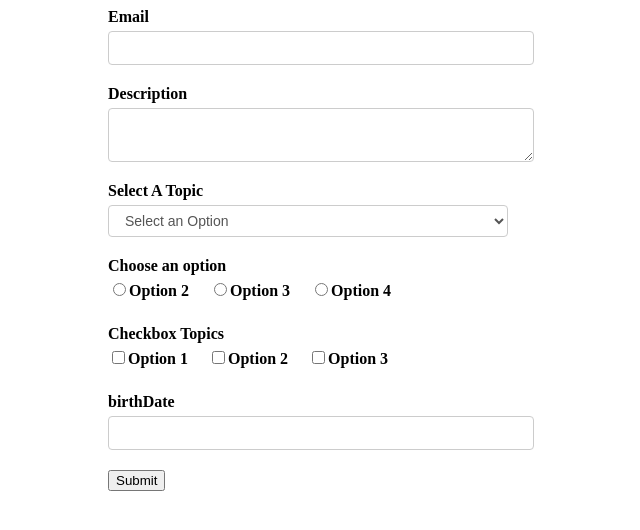
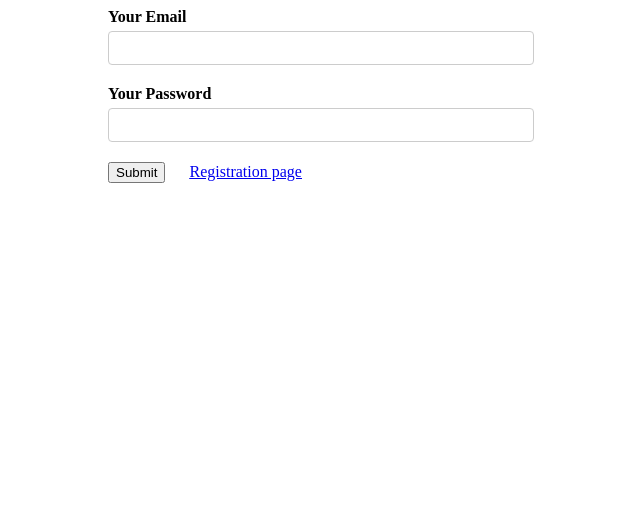
Before and after one commit to jahan-nusrat/formik-practice, a React (Create React App) app: page /login in a window 1280 px wide. Shown: the top 530 px of the page, without its empty margins (319-959 px from the left). Built offline with nearby package versions, Linux system fonts and the light colour scheme.

Commit message:
login form done

```diff
--- a/package.json
+++ b/package.json
@@ -11,6 +11,7 @@
     "react": "^16.13.1",
     "react-datepicker": "^3.3.0",
     "react-dom": "^16.13.1",
+    "react-router-dom": "^5.2.0",
     "react-scripts": "3.4.3",
     "yup": "^0.32.8"
   },
--- a/src/App.js
+++ b/src/App.js
@@ -1,10 +1,27 @@
 import React from 'react'
-import FormikContainer from './components/FormikContainer'
+import {BrowserRouter as Router, Switch, Route} from 'react-router-dom'
+import routes from './routes'
 
 const App = () => {
     return (
         <div className='App'>
-            <FormikContainer />
+            <Router>
+                <Switch>
+                    {
+                        routes.map((route, idx) => {
+                            return (
+                                <Route
+                                    key = {idx}
+                                    path = {route.path}
+                                    name = {route.name}
+                                    component = {route.component}
+                                    exact = {route.exact}
+                                />
+                            )
+                        })
+                    }
+                </Switch>
+            </Router>
         </div>
     )
 }
--- a/src/components/CheckBoxGroup.js
+++ b/src/components/CheckBoxGroup.js
@@ -10,7 +10,6 @@ const CheckBoxGroup = (props) => {
             <Field name={name} id={name} {...rest}>
                 {
                     ({field}) => {
-                        console.log(field)
                         return options.map(option=>{
                             return (
                                 <React.Fragment key={option.key}>
--- a/src/components/FormikContainer.js
+++ b/src/components/FormikContainer.js
@@ -2,6 +2,7 @@ import React from 'react'
 import {Formik, Form } from 'formik'
 import * as Yup from 'yup'
 import Formikontrol from './Formikontrol'
+import { Link } from 'react-router-dom'
 
 const FormikContainer = () => {
     const dropdownOptions = [
@@ -85,6 +86,12 @@ const FormikContainer = () => {
                                 name='birthDate'
                             />
                             <button className="btn btn-danger" type='submit'>Submit</button>
+                            <Link to='/login' style={{padding:'0 1.5rem'}}>
+                                <a href="/login">Login page</a>
+                            </Link>
+                            <Link to='/register'>
+                                <a href="/register">Registration page</a>
+                            </Link>
                         </Form>
                     )
                 }
--- /dev/null
+++ b/src/components/Login/LoginForm.js
@@ -0,0 +1,53 @@
+import { Form, Formik } from 'formik'
+import React from 'react'
+import { Link } from 'react-router-dom'
+import * as Yup from 'yup'
+import Formikontrol from '../Formikontrol'
+
+const LoginForm = () => {
+    const initialValues = {
+        email:'',
+        password:''
+    }
+    const validationSchema = Yup.object({
+        email: Yup.string().email('Invalid Email Address').required('Required'),
+        password: Yup.string().required('Required')
+    })
+    const onSubmit = (values) =>{
+        console.log('Form Values', values)
+    }
+    return (
+        <Formik
+        initialValues={initialValues}
+        validationSchema={validationSchema}
+        onSubmit={onSubmit}
+        >
+            {
+                formik => {
+                    return (
+                        <Form>
+                            <Formikontrol
+                                control='input'
+                                type='email'
+                                label='Your Email'
+                                name='email'
+                            />
+                            <Formikontrol
+                                control='input'
+                                type='password'
+                                label='Your Password'
+                                name='password'
+                            />
+                            <button disabled={!formik.isValid} className="btn btn-danger" type='submit'>Submit</button>
+                            <Link to='/register' style={{padding:'0 1.5rem'}}>
+                                <a href="/register">Registration page</a>
+                            </Link>
+                        </Form>
+                    )
+                }
+            }
+        </Formik>
+    )
+}
+
+export default LoginForm
--- /dev/null
+++ b/src/components/Registration/RegistrationForm.js
@@ -0,0 +1,11 @@
+import React from 'react'
+
+const RegistrationForm = () => {
+    return (
+        <div>
+            <h3>Hello</h3>
+        </div>
+    )
+}
+
+export default RegistrationForm
--- /dev/null
+++ b/src/routes.js
@@ -0,0 +1,26 @@
+import FormikContainer from "./components/FormikContainer";
+import LoginForm from "./components/Login/LoginForm";
+import RegistrationForm from "./components/Registration/RegistrationForm";
+
+const routes = [
+    {
+        path: '/',
+        name: 'Home',
+        component: FormikContainer,
+        exact : true
+    },
+    {
+        path: '/login',
+        name: 'Login Component',
+        component: LoginForm,
+        exact : true
+    },
+    {
+        path: '/register',
+        name: 'Register Component',
+        component: RegistrationForm,
+        exact : true
+    },
+]
+
+export default routes;
```
Also changed, not shown: 1 other file (tests, documents, lock files or other folders).
